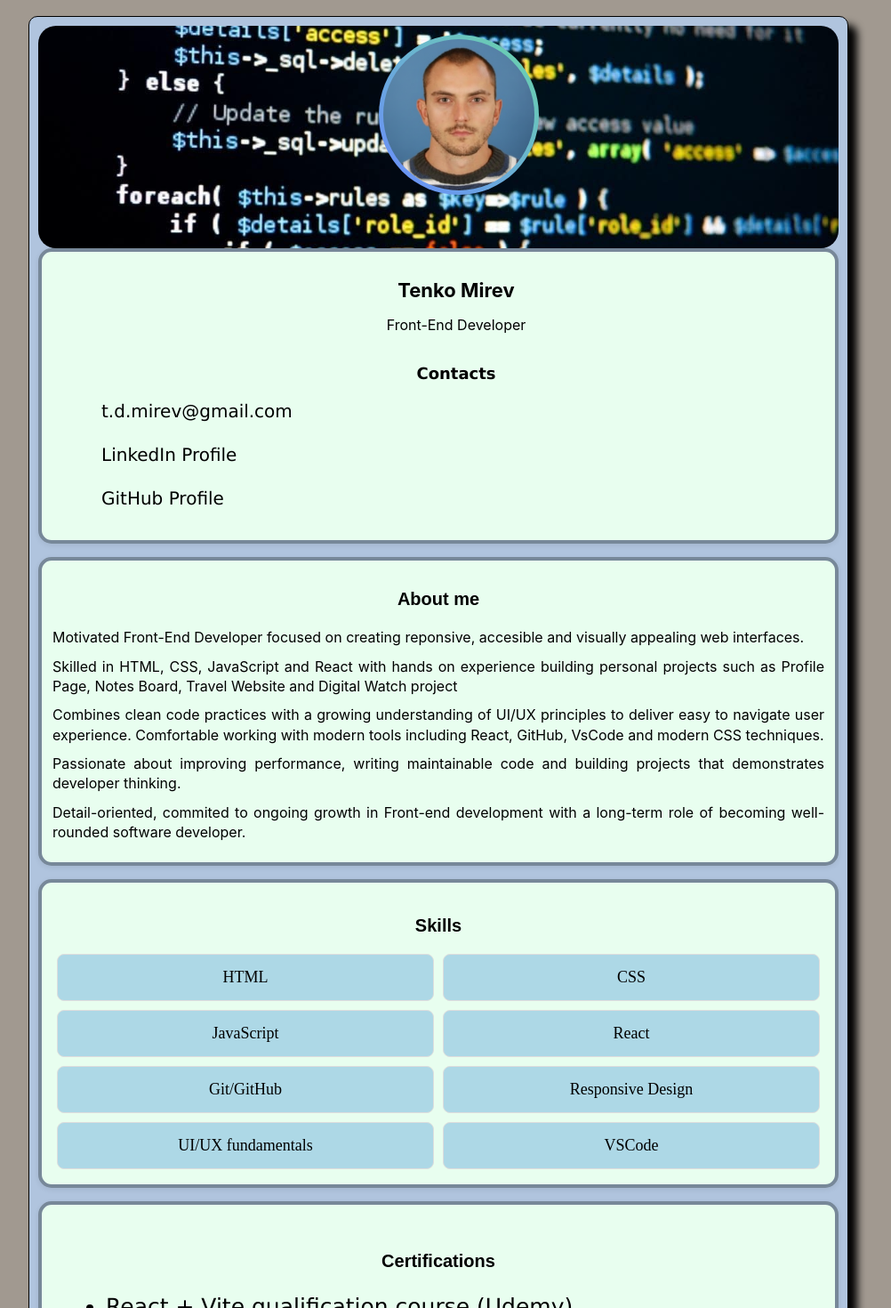
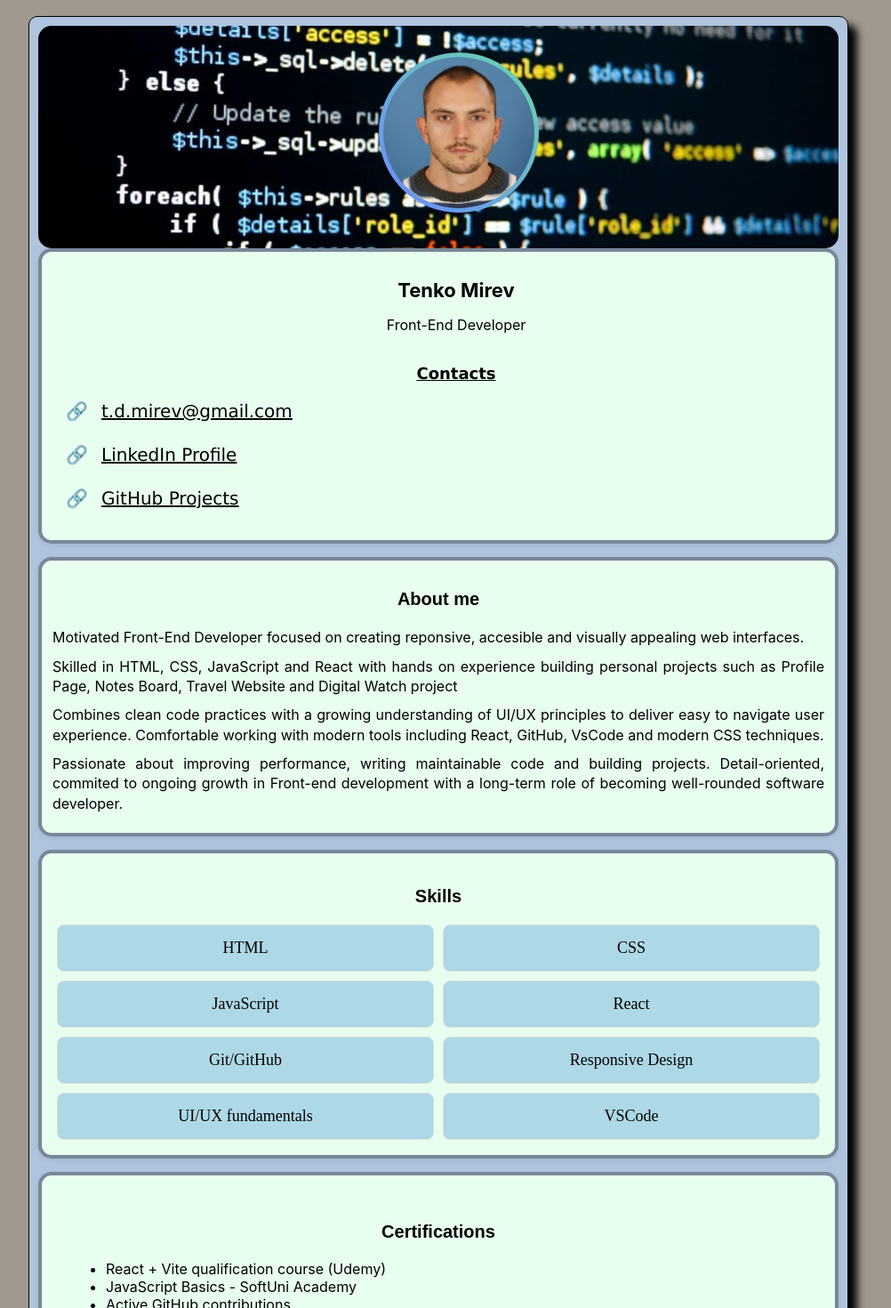
Before and after one commit to TMirev/profile-project, a React (Vite) app: page / in a window 1280 px wide. Shown: the top 1470 px of the page at 89% size, without its empty margins (147-1149 px from the left). Built offline with nearby package versions, Linux system fonts and the light colour scheme.

Commit message:
updated resnposive and links profile design

```diff
--- a/src/App.css
+++ b/src/App.css
@@ -16,7 +16,7 @@
     background-position: center;
     background-repeat: no-repeat;
 
-    border-radius: 20px;
+    border-radius: 15px;
     display: flex;
     justify-content: center;
     align-items: flex;
@@ -36,6 +36,8 @@
     gap: 2px;
     padding: 5px;
     font-family: Verdana, Geneva, Tahoma, sans-serif;
+    text-decoration: underline;
+
 }
 
 .contacts-summary-box p {
@@ -45,13 +47,21 @@
 }
 
 .Certification-section {
-    font-size: 25px;
-    font-family: Verdana, Geneva, Tahoma, sans-serif;
+    font-size: 16px;
+    font-family: "Inter", sans-serif;
     padding: 20px;
     text-align: left;
+
 
 }
 
 .contact-list p {
     text-align: center;
 }
+
+.contact-links a::before {
+    content: "🔗";
+    position: absolute;
+    left: -40px;
+    top: 0;
+}
--- a/src/Card.jsx
+++ b/src/Card.jsx
@@ -37,7 +37,7 @@ function Card({ children }) {
                             target="_blank"
                             rel="noopener noreferrer"
                         >
-                            GitHub Profile
+                            GitHub Projects
                         </a>
                     </div>
                 </ul>
@@ -50,8 +50,7 @@ function Card({ children }) {
                 <p>Motivated Front-End Developer focused on creating reponsive, accesible and visually appealing web interfaces.</p>
                 <p>Skilled in HTML, CSS, JavaScript and React with hands on experience building personal projects such as Profile Page, Notes Board, Travel Website and Digital Watch project</p>
                 <p>Combines clean code practices with a growing understanding of UI/UX principles to deliver easy to navigate user experience. Comfortable working with modern tools including React, GitHub, VsCode and modern CSS techniques.</p>
-                <p>Passionate about improving performance, writing maintainable code and building projects that demonstrates developer thinking.</p>
-                <p>Detail-oriented, commited to ongoing growth in Front-end development with a long-term role of becoming well-rounded software developer.</p>
+                <p>Passionate about improving performance, writing maintainable code and building projects. Detail-oriented, commited to ongoing growth in Front-end development with a long-term role of becoming well-rounded software developer.</p>
             </div>
 
 
--- a/src/index.css
+++ b/src/index.css
@@ -20,7 +20,7 @@
   height: 170px;
   width: 170px;
   border-radius: 5%;
-  margin-top: 10px;
+  margin-top: 30px;
   margin-left: 5%;
   padding: 5px;
   border-radius: 50%;
```
Also changed, not shown: 1 other file (tests, documents, lock files or other folders).
